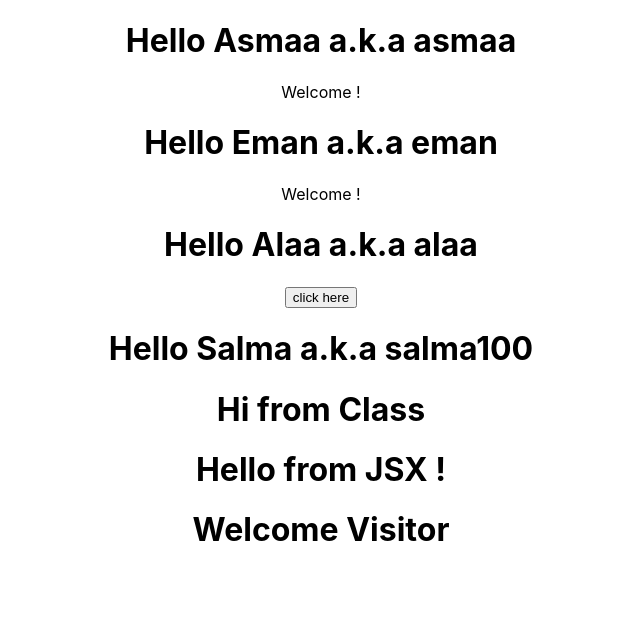
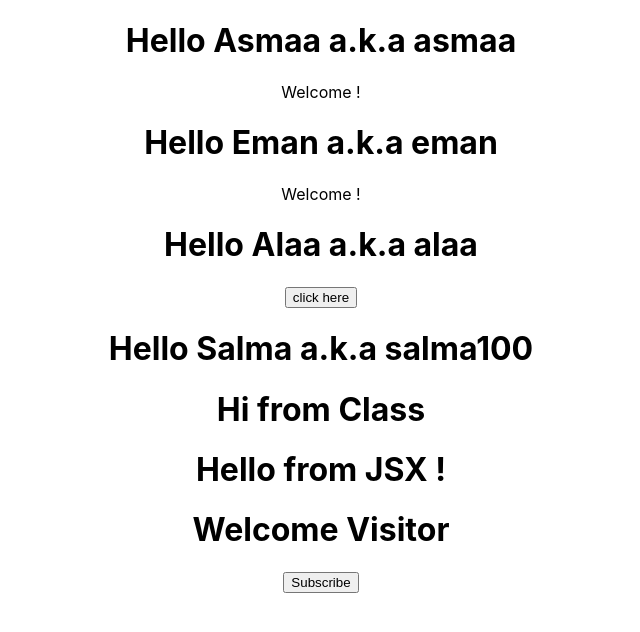
Before and after one commit to Asmaathabet/react-js-course, a React (Create React App) app: page / in a window 1280 px wide. Shown: the top 632 px of the page, without its empty margins (319-959 px from the left). Built offline with nearby package versions, Linux system fonts and the light colour scheme.

Commit message:
handel the state by event handling method

```diff
--- a/src/components/Message.js
+++ b/src/components/Message.js
@@ -7,8 +7,19 @@
            message : 'Welcome Visitor'
         }
     }
+
+    changeMessage(){
+        this.setState({
+            message: 'Thank you for subscribing'
+        })
+    }
     render (){
-        return <h1> {this.state.message} </h1>
+        return (
+            <div>
+                <h1>  {this.state.message} </h1>
+                <button onClick={() => this.changeMessage() }>Subscribe</button>
+            </div>
+        )
 
          }
 }
```
